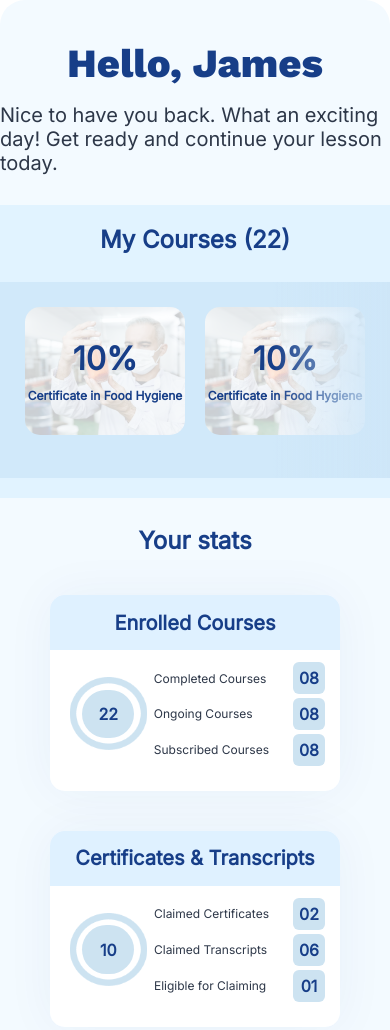
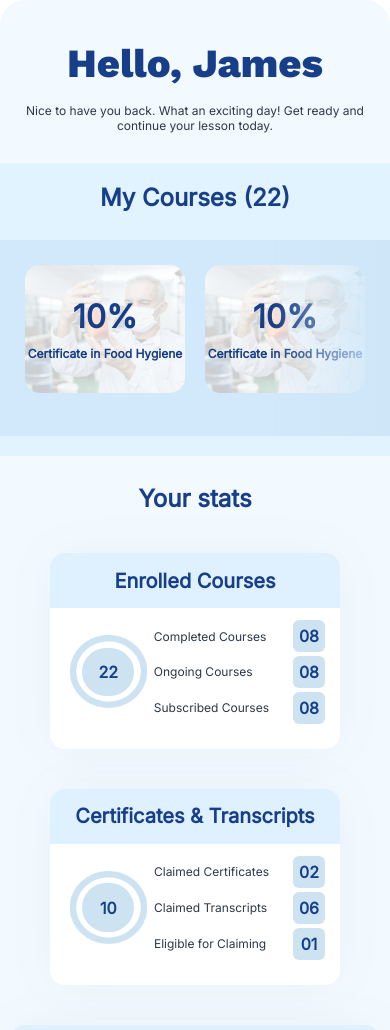
Before and after one commit to rezwan-ahmad-hasan/Dasboard, a plain HTML site: page index.html in a window 390 px wide. Shown: the top 1030 px of the page. Drawn offline with nearby package versions, Linux system fonts and the light colour scheme.

Commit message:
Heeader CSS: Font size changed

```diff
--- a/Responsive/Mobile.css
+++ b/Responsive/Mobile.css
@@ -43,6 +43,10 @@
     color: #173e88;
     text-align: center;
   }
+  .rah_intro p {
+    font-size: 12px !important;
+    text-align: center !important;
+}
   .rah_stats{
     display: flex;
     flex-direction: column;
```
